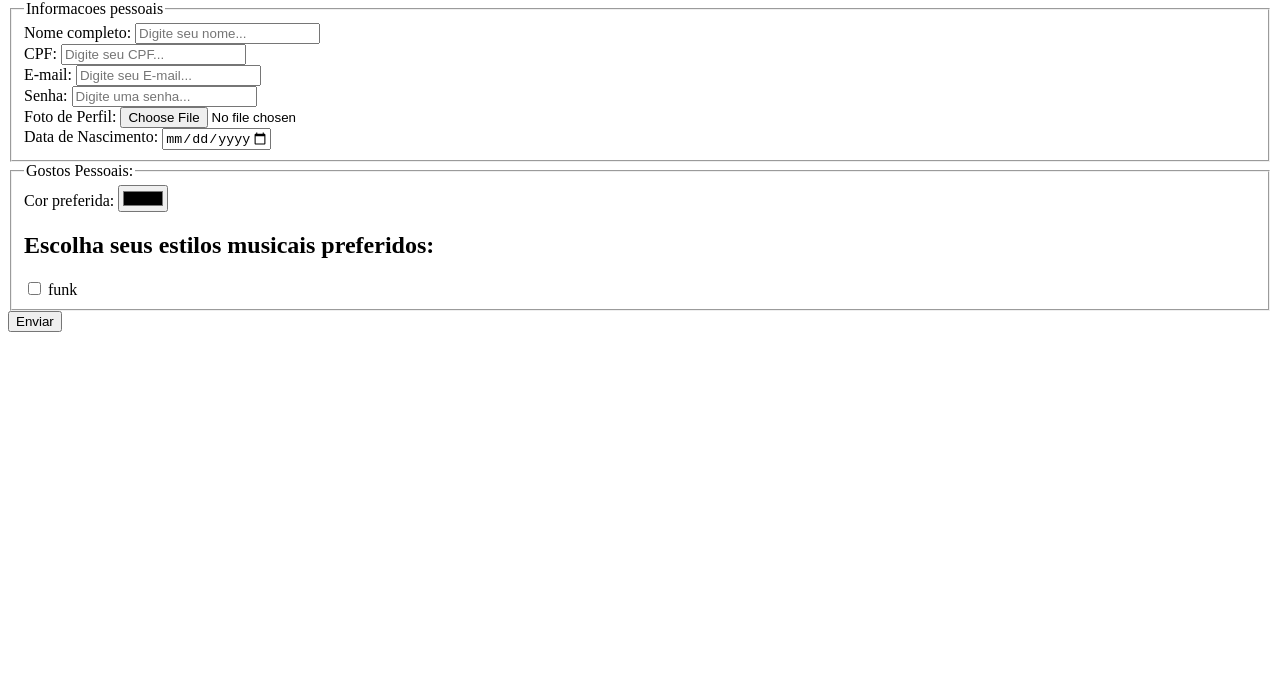
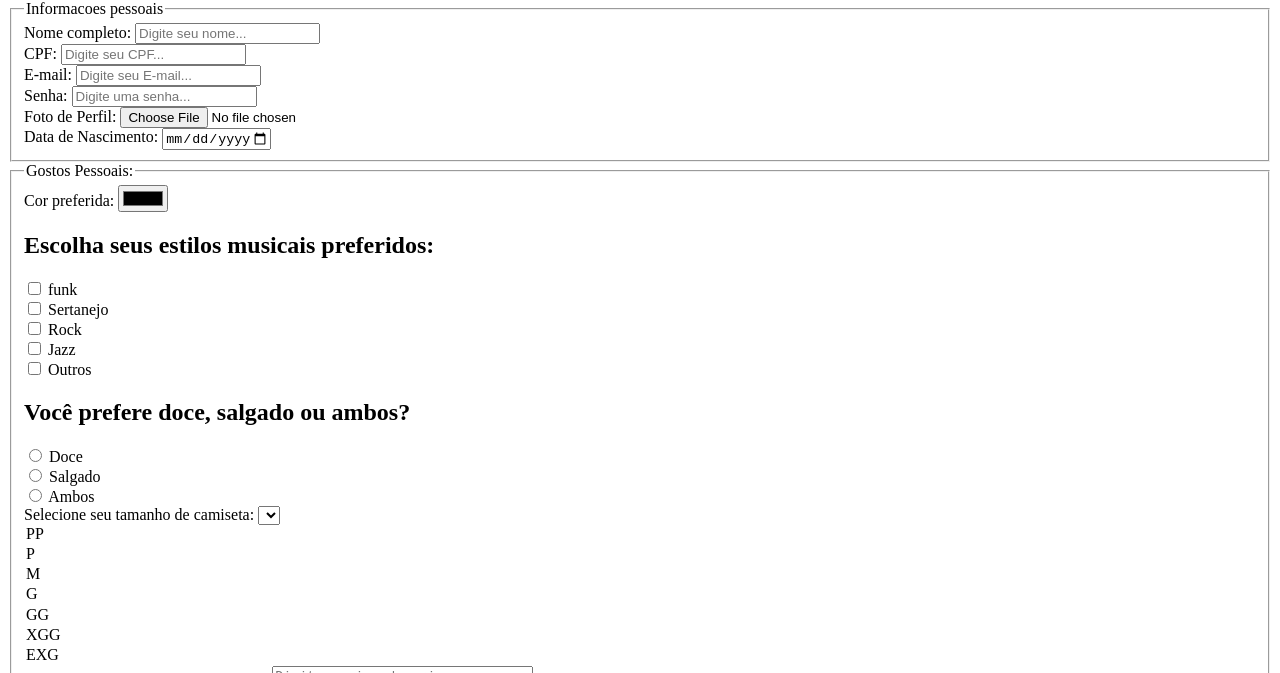
Before and after one commit to Valenbento/Formul-rio, a plain HTML site: page index.html in a window 1280 px wide. Shown: the part 127-800 px from the top of the page. Drawn offline with Linux system fonts and the light colour scheme.

Commit message:
fim por hoje

```diff
--- a/index.html
+++ b/index.html
@@ -1,5 +1,5 @@
 <!DOCTYPE html>
-<html lang="en">
+<html lang="pt-br">
 <head>
     <meta charset="UTF-8">
     <meta name="viewport" content="width=device-width, initial-scale=1.0">
@@ -54,14 +54,63 @@
                     <label for="cor">Cor preferida:</label>
                     <input type="color" id="cor">
                 </div>
+                <div class="checkbox-container">
+                <h2>Escolha seus estilos musicais preferidos:</h2>
+
                 <div>
-                <h2>Escolha seus estilos musicais preferidos:</h2>
+                    <input type="checkbox" id="funk">
+                    <label for="funk">funk</label>
                 </div>
                 <div>
-                    <input type="checkbox" id="funk">
-                    <label for="">funk</label>
+                    <input type="checkbox" id="Sertanejo">
+                    <label for="Sertanejo">Sertanejo</label>
+                </div>
+                <div>
+                    <input type="checkbox" id="Rock">
+                    <label for="Rock">Rock</label>
+                </div>
+                <div>
+                    <input type="checkbox" id="Jazz">
+                    <label for="Jazz">Jazz</label>
+                </div>
+                <div>
+                    <input type="checkbox" id="Outros">
+                    <label for="Outros">Outros</label>
+                </div>
                 </div>
 
+                <div class="radio-container">
+                    <h2>Você prefere doce, salgado ou ambos?</h2>
+
+                    <div>
+                        <input type="radio" id="doce" name="gosto">
+                        <label for="doce">Doce</label>
+                    </div>
+                    <div>
+                        <input type="radio" id="salgado"name="gosto">
+                        <label for="salgado">Salgado</label>
+                    </div>
+                    <div>
+                        <input type="radio" id="ambos"name="gosto">
+                        <label for="ambos">Ambos</label>
+                    </div>
+                </div>
+                <div>
+                    <label for="tamanho">Selecione seu tamanho de camiseta:</label>
+                    <select name="tamanho" id="tamanho"></select>
+                   <option value="PP">PP</option>
+                   <option value="P">P</option>
+                   <option value="M">M</option>
+                   <option value="G">G</option>
+                   <option value="GG">GG</option>
+                   <option value="XGG">XGG</option>
+                   <option value="EXG">EXG</option>
+                </div>
+
+                <div>
+                    <label for="descricao">Faca uma breve descricao sobre Você:</label>
+                <textarea name="descricao" id="descricao" cols="30" rows="10" placeholder="Digite aqui a descricao..."></textarea>
+                </div>
             </fieldset>
 
             <button>Enviar</button>
```
